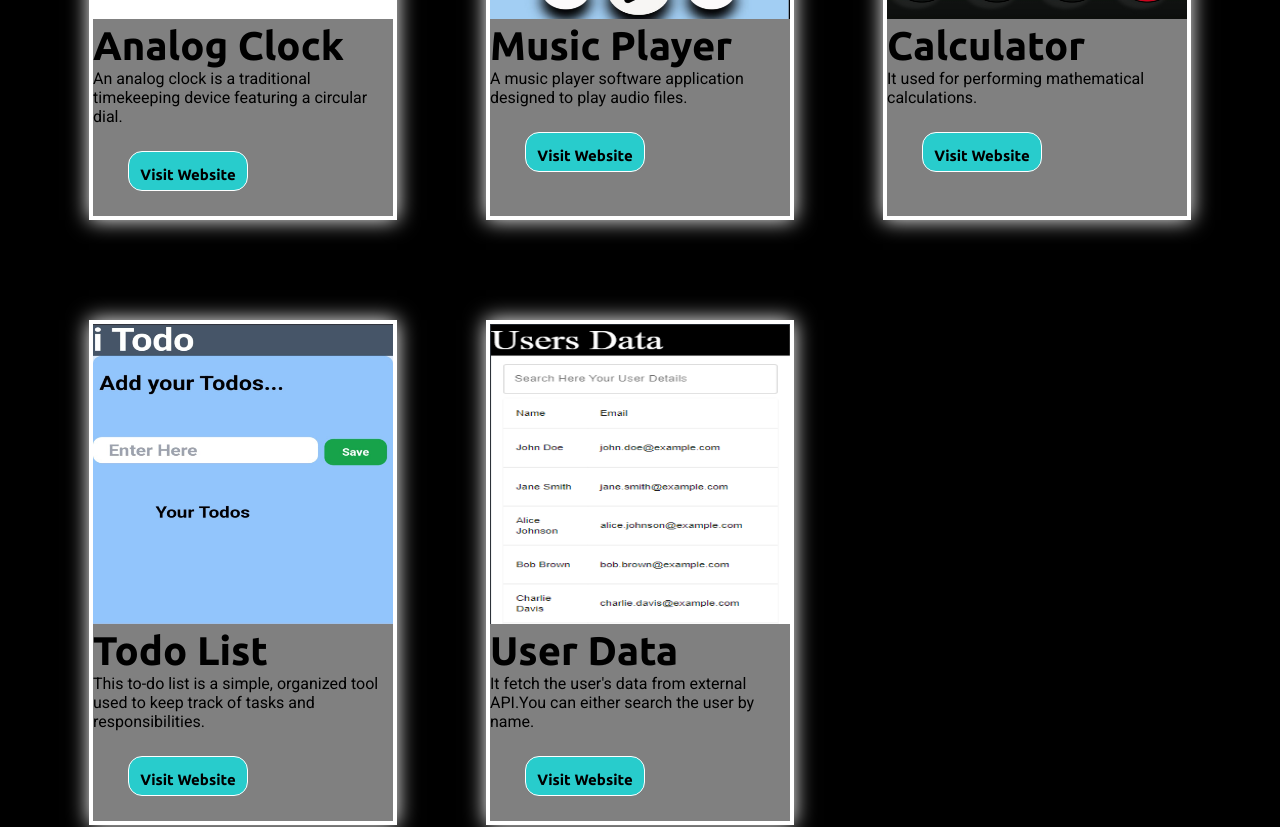
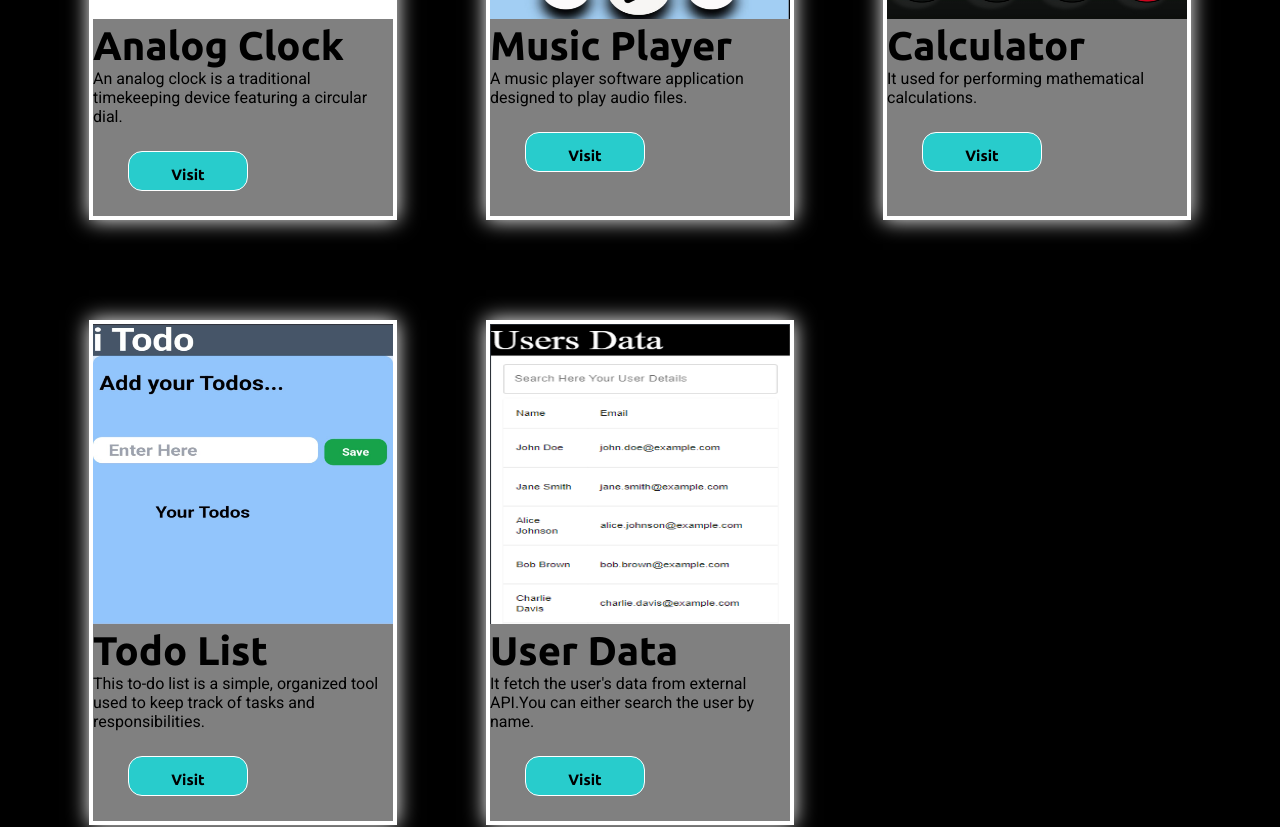
Before and after one commit to mohd-mustajab/Portfolio-react, a React (Vite) app: page /project in a window 1280 px wide. Shown: the part 540-1367 px from the top of the page. Built offline with nearby package versions, Linux system fonts and the light colour scheme.

Commit message:
Update Project.jsx

```diff
--- a/src/components/Project.jsx
+++ b/src/components/Project.jsx
@@ -22,7 +22,7 @@ const Project = () => {
             <Card.Text>
             An analog clock is a traditional timekeeping device featuring a circular dial.
             </Card.Text>
-            <a href="https://mohd-mustajab.github.io/Analog_Clock-Project/" target='_blank'><button className="btn">Visit Website</button></a>
+            <a href="https://mohd-mustajab.github.io/Analog_Clock-Project/" target='_blank'><button className="btn">Visit</button></a>
           </Card.Body>
         </Card>
 
@@ -34,7 +34,7 @@ const Project = () => {
             <Card.Text>
              A music player software application designed to play audio files.
             </Card.Text>
-            <a href="https://mohd-mustajab.github.io/Music_player_Project/" target='_blank'><button className="btn">Visit Website</button></a>
+            <a href="https://mohd-mustajab.github.io/Music_player_Project/" target='_blank'><button className="btn">Visit</button></a>
           </Card.Body>
         </Card>
 
@@ -46,7 +46,7 @@ const Project = () => {
             <Card.Text>
             It used for performing mathematical calculations.
             </Card.Text>
-            <a href="https://mohd-mustajab.github.io/Calculator/" target='_blank'><button className="btn">Visit Website</button></a>
+            <a href="https://mohd-mustajab.github.io/Calculator/" target='_blank'><button className="btn">Visit</button></a>
           </Card.Body>
         </Card>
 
@@ -57,7 +57,7 @@ const Project = () => {
             <Card.Text>
             This to-do list is a simple, organized tool used to keep track of tasks and responsibilities.
             </Card.Text>
-            <a href="https://todo-list-by-mj.netlify.app/" target='_blank'><button className="btn">Visit Website</button></a>
+            <a href="https://todo-list-by-mj.netlify.app/" target='_blank'><button className="btn">Visit</button></a>
           </Card.Body>
         </Card>
 
@@ -69,7 +69,7 @@ const Project = () => {
             <Card.Text>
              It fetch the user's data from external API.You can either search the user by name.
             </Card.Text>
-            <a href="https://userdata-mj.netlify.app/" target='_blank'><button className="btn">Visit Website</button></a>
+            <a href="https://userdata-mj.netlify.app/" target='_blank'><button className="btn">Visit</button></a>
           </Card.Body>
         </Card>
 
```
